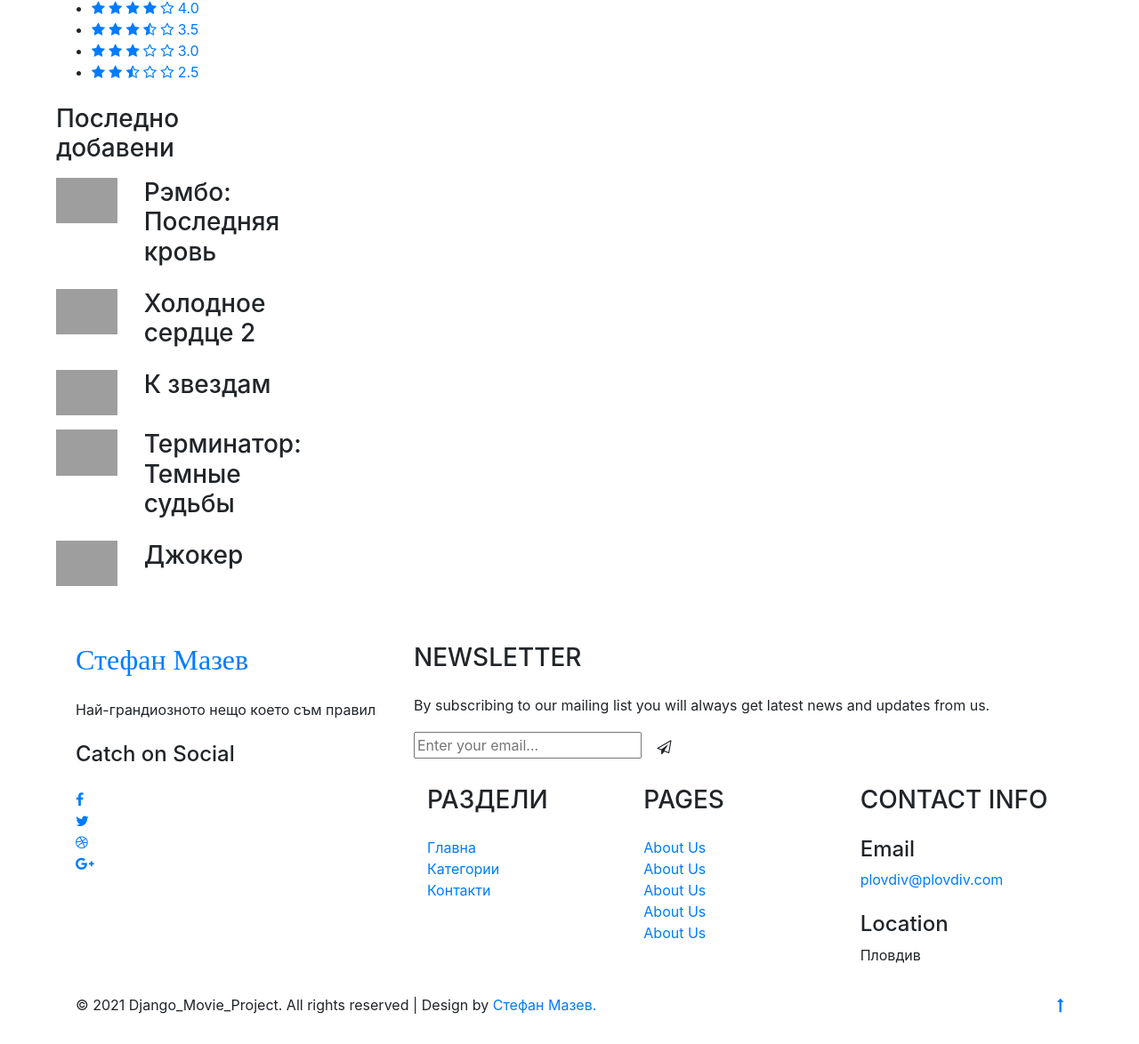
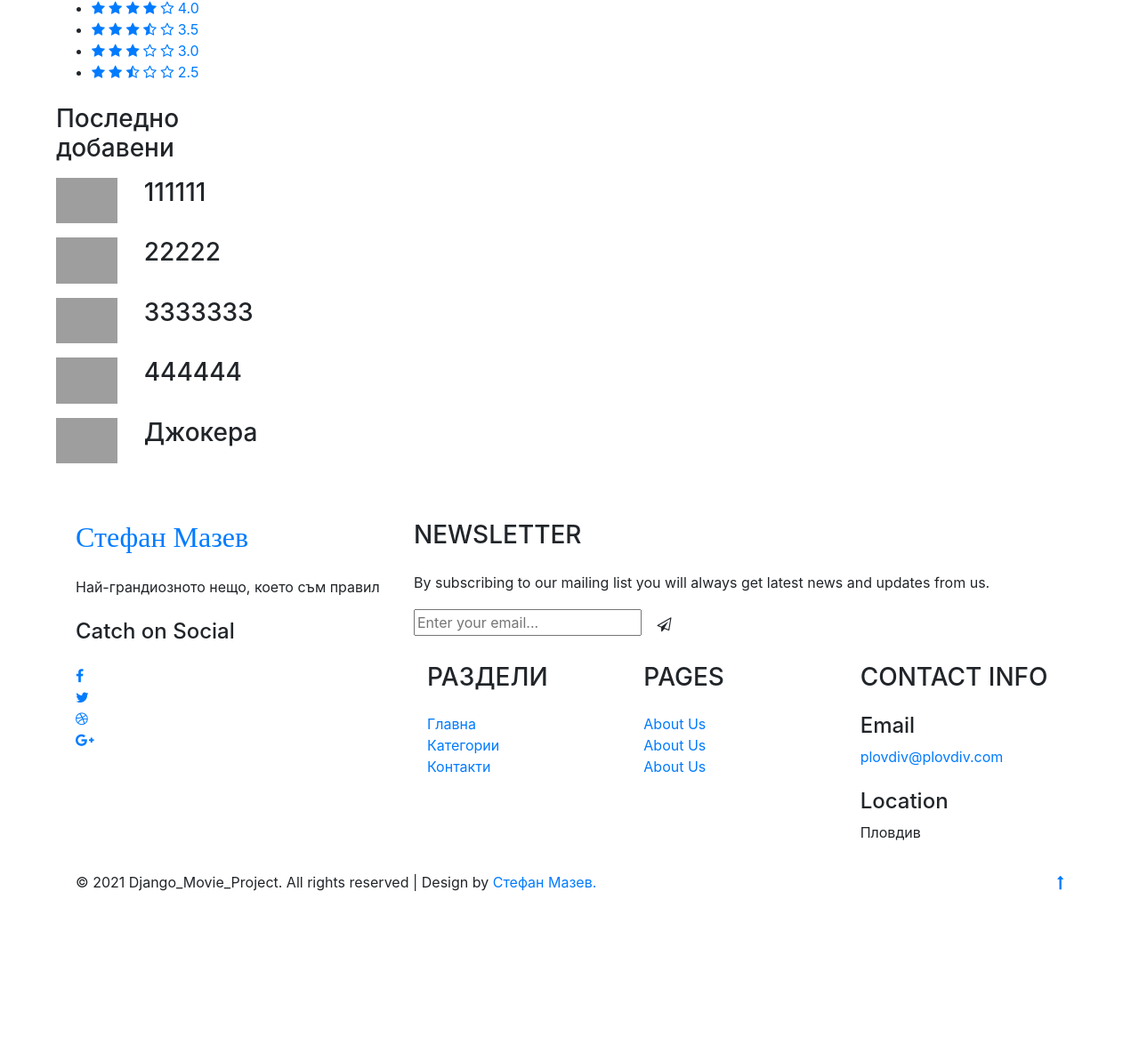
Before and after one commit to Mazev/django_movie_project, a Django app: page / in a window 1280 px wide. Shown: the part 1115-2289 px from the top of the page at 89% size. After the commit the page ends 2117 px from the top, so only its background shows below. Run offline with Django 3.2, Linux system fonts and the light colour scheme; data that the repository does not hold is empty; some libraries are stand-ins or nearby versions; grey boxes are pictures that could not be loaded.

Commit message:
correction and optimization

```diff
--- a/django_movie_project/movies/admin.py
+++ b/django_movie_project/movies/admin.py
@@ -1,7 +1,6 @@
 from django.contrib import admin
 
 from .models import Category, Genre, Movie, MovieShot, Actor, Rating, RatingStar, Reviews
-# from django_movie_project.movies.models import Category, Genre, Movie, MovieShot, Actor, Rating, RatingStar, Reviews
 
 admin.site.register(Category)
 admin.site.register(Genre)
--- a/django_movie_project/movies/models.py
+++ b/django_movie_project/movies/models.py
@@ -1,6 +1,7 @@
 from datetime import date
 
 from django.db import models
+from django.urls import reverse
 
 
 class Category(models.Model):
@@ -166,9 +167,12 @@ class Movie(models.Model):
     )
 
     draft = models.BooleanField(
-        'Дневник',
+        'Чернова',
         default=False
     )
+
+    def absolute_url(self):
+        return reverse('movie_detail', kwargs={'slug': self.url})
 
     def __str__(self):
         return self.title
--- a/django_movie_project/movies/urls.py
+++ b/django_movie_project/movies/urls.py
@@ -4,5 +4,5 @@ from django_movie_project.movies import views
 
 urlpatterns = [
     path('', views.MoviesView.as_view()),
-    path('<int:pk>/', views.MovieDetailView.as_view()),
+    path('<slug:slug>/', views.MovieDetailView.as_view(), name='movie_detail'),
 ]
--- a/django_movie_project/movies/views.py
+++ b/django_movie_project/movies/views.py
@@ -8,13 +8,13 @@ class MoviesView(View):
     #   Списък на филмите
 
     def get(self, request):
-        movies = Movie.objects.all()
+        movies = Movie.objects.filter(draft=False)
         return render(request, 'movies/movies.html', {'movie_list': movies})
 
 
 class MovieDetailView(View):
     #  Пълно описание на филмите
 
-    def get(self, request, pk):
-        movie = Movie.objects.get(id=pk)
-        return render(request, 'movies/movie_detail.html', {'movie':movie})
+    def get(self, request, slug):
+        movie = Movie.objects.get(url=slug)
+        return render(request, 'movies/movie_detail.html', {'movie': movie})
--- a/templates/movies/movies.html
+++ b/templates/movies/movies.html
@@ -45,9 +45,9 @@
                                 <a href="#">Категории <span class="fa fa-angle-down" aria-hidden="true"></span></a>
                                 <input type="checkbox" id="drop-2">
                                 <ul>
-                                    <li><a href="movie_detail.html">Фильмы</a></li>
-                                    <li><a href="movie_detail.html">Сериалы</a></li>
-                                    <li><a href="movie_detail.html">Мультфильмы</a></li>
+                                    <li><a href="movie_detail.html">Филми</a></li>
+                                    <li><a href="movie_detail.html">Сериали</a></li>
+                                    <li><a href="movie_detail.html">Анимация</a></li>
                                 </ul>
                             </li>
                             <li><a href="contact.html" style="color: rgb(255, 255, 255); font-weight: 700; text-transform: uppercase;">Вход</a></li>
@@ -210,7 +210,7 @@
                                     <img src="bundles/images/s4.jpg" class="img-fluid" alt="">
                                 </div>
                                 <div class="img-deal1 col-md-4">
-                                    <h3 class="editContent">Рэмбо: Последняя кровь</h3>
+                                    <h3 class="editContent">111111</h3>
                                     <a href="movie_detail.html" class="editContent" ></a>
                                 </div>
 
@@ -220,7 +220,7 @@
                                     <img src="bundles/images/s2.jpg" class="img-fluid" alt="" >
                                 </div>
                                 <div class="img-deal1 col-md-8">
-                                    <h3 class="editContent" >Холодное сердце 2</h3>
+                                    <h3 class="editContent" >22222</h3>
                                     <a href="movie_detail.html" class="editContent" ></a>
                                 </div>
 
@@ -230,7 +230,7 @@
                                     <img src="bundles/images/s1.jpg" class="img-fluid" alt="" >
                                 </div>
                                 <div class="img-deal1 col-md-8">
-                                    <h3 class="editContent" >К звездам</h3>
+                                    <h3 class="editContent" >3333333</h3>
                                     <a href="movie_detail.html" class="editContent" ></a>
                                 </div>
 
@@ -240,7 +240,7 @@
                                     <img src="bundles/images/s5.jpg" class="img-fluid" alt="" >
                                 </div>
                                 <div class="img-deal1 col-md-8">
-                                    <h3 class="editContent" >Терминатор: Темные судьбы</h3>
+                                    <h3 class="editContent" >444444</h3>
                                     <a href="movie_detail.html" class="editContent" ></a>
                                 </div>
 
@@ -250,7 +250,7 @@
                                     <img src="bundles/images/s3.jpg" class="img-fluid" alt="" >
                                 </div>
                                 <div class="img-deal1 col-md-8">
-                                    <h3 class="editContent" >Джокер</h3>
+                                    <h3 class="editContent" >Джокера</h3>
                                     <a href="movie_detail.html" class="editContent" ></a>
                                 </div>
 
@@ -271,7 +271,7 @@
                                         </div>
                                         <div class="item-info-product">
                                             <h4 class="">
-                                                <a href="movie_detail.html" class="editContent" >
+                                                <a href="{{ movie.absolute_url }}" class="editContent" >
                                                     {{ movie.title }}
                                                 </a>
                                             </h4>
@@ -315,7 +315,7 @@
                             </a>
                         </h2>
                         <p class="editContent" >
-                            Най-грандиозното нещо което съм правил
+                            Най-грандиозното нещо, което съм правил
                         </p>
                         <h4 class="sub-con-fo ad-info my-4 editContent" >Catch on Social</h4>
                         <ul class="w3layouts_social_list media-soc list-unstyled">
@@ -382,12 +382,6 @@
                                         <li>
                                             <a href="#" class="editContent" >About Us</a>
                                         </li>
-                                        <li>
-                                            <a href="#" class="editContent" >About Us</a>
-                                        </li>
-                                        <li>
-                                            <a href="#" class="editContent" >About Us</a>
-                                        </li>
                                     </ul>
                                 </div>
                                 <!-- social icons -->
@@ -397,7 +391,7 @@
                                 <div class="contact-info">
                                     <div class="footer-address-inf my-4">
                                         <h4 class="ad-info mb-2 editContent" >Email </h4>
-                                        <p class="editContent" ><a href="mailto:info@example.com">plovdiv@plovdiv.com</a></p>
+                                        <p class="editContent" ><a href="#">plovdiv@plovdiv.com</a></p>
                                     </div>
                                     <div class="footer-address-inf">
                                         <h4 class="ad-info mb-2 editContent" >Location</h4>
```
Also changed, not shown: templates/movies/movie_detail.html (+3 -9 lines), django_movie_project/movies/migrations/0003_alter_movie_draft.py (added).
